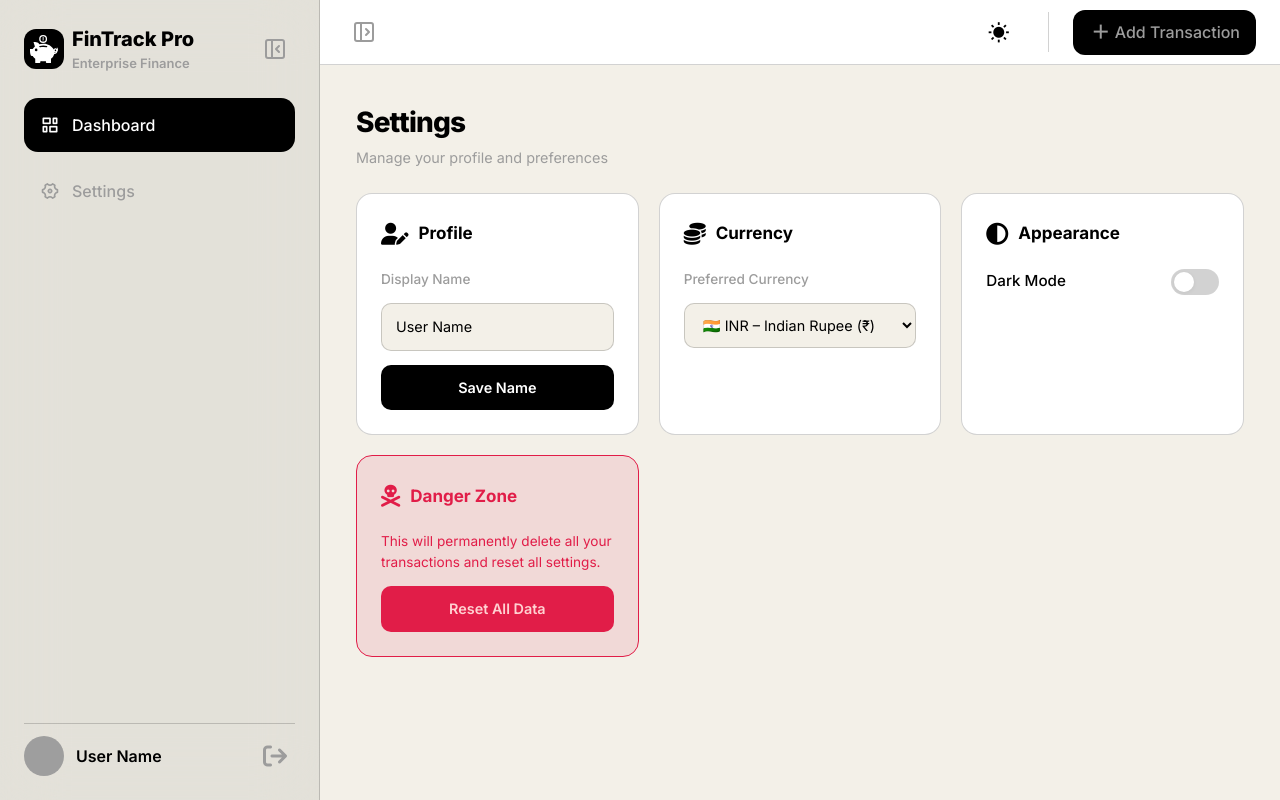
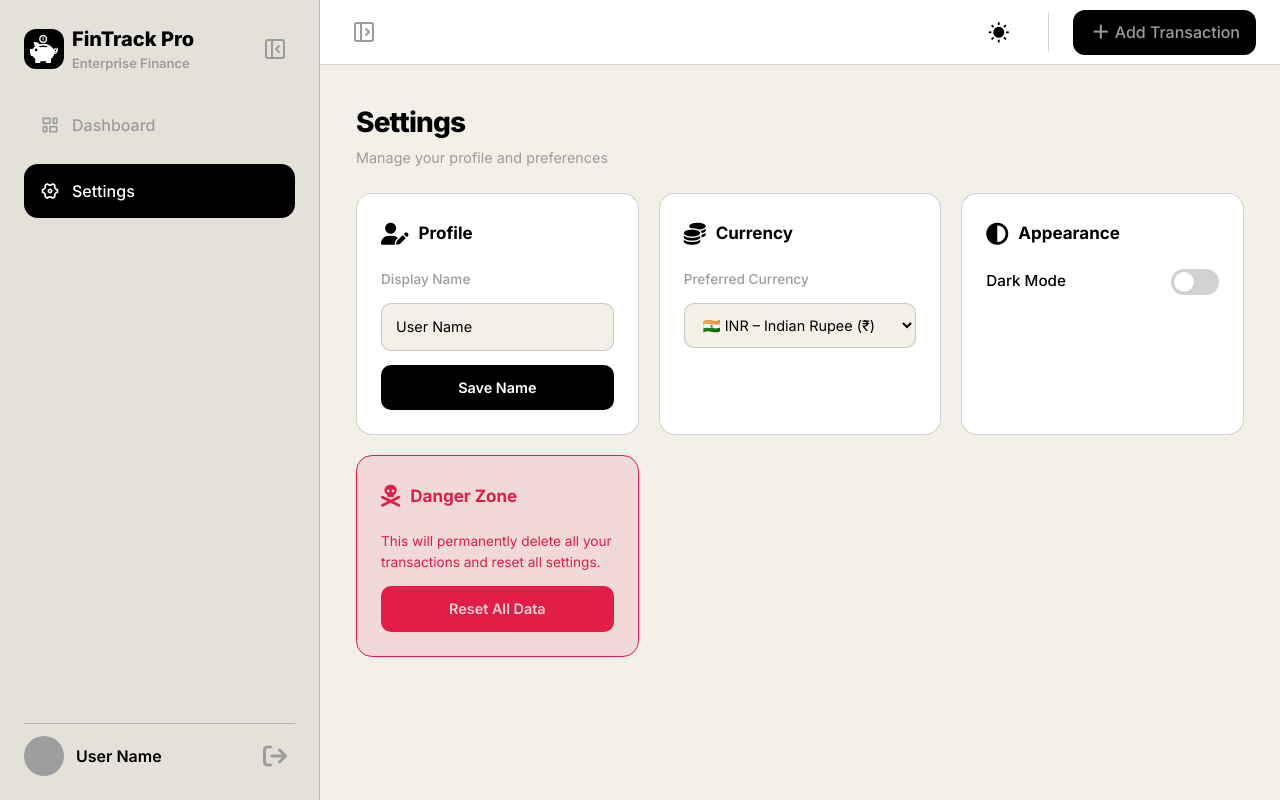
Before and after one commit to Bismay-exe/expense-tracker-redux, a React (Vite) app: page /settings in a window 1280 px wide. Built offline with nearby package versions, Linux system fonts and the light colour scheme; grey boxes are pictures that could not be loaded.

Commit message:
feat(routing): connect Sidebar nav links with NavLink for active route styling

```diff
--- a/src/components/layout/Sidebar.jsx
+++ b/src/components/layout/Sidebar.jsx
@@ -1,4 +1,5 @@
 import React from 'react'
+import { NavLink } from 'react-router'
 
 const Sidebar = () => {
   return (
@@ -29,18 +30,22 @@ const Sidebar = () => {
 
       {/* Navigation Links */}
       <div className="sidebar-nav">
-        <div className="nav-item active">
-          <a href="#">
-            <i className="ri-dashboard-horizontal-line"></i>
-            <span>Dashboard</span>
-          </a>
-        </div>
-        <div className="nav-item">
-          <a href="#">
-            <i className="ri-settings-4-line"></i>
-            <span>Settings</span>
-          </a>
-        </div>
+        <NavLink
+          to="/"
+          end
+          className={({ isActive }) => `nav-item${isActive ? ' active' : ''}`}
+        >
+          <i className="ri-dashboard-horizontal-line"></i>
+          <span>Dashboard</span>
+        </NavLink>
+
+        <NavLink
+          to="/settings"
+          className={({ isActive }) => `nav-item${isActive ? ' active' : ''}`}
+        >
+          <i className="ri-settings-4-line"></i>
+          <span>Settings</span>
+        </NavLink>
       </div>
 
       {/* User Profile + Logout */}
--- a/src/index.css
+++ b/src/index.css
@@ -467,9 +467,6 @@ form {
     padding: 12px 16px;
     border-radius: 14px;
     transition: all 0.3s ease;
-}
-
-.sidebar-nav .nav-item a {
     text-decoration: none;
     color: var(--secondary-color);
     font-weight: 500;
@@ -477,14 +474,10 @@ form {
     display: flex;
     align-items: center;
     gap: 12px;
-    transition: all 0.3s ease;
 }
 
 .sidebar-nav .nav-item:hover {
     background-color: var(--hover-bg-color);
-}
-
-.sidebar-nav .nav-item:hover a {
     color: var(--text-color);
 }
 
@@ -494,10 +487,6 @@ form {
 
 .sidebar-nav .nav-item.active {
     background-color: var(--text-color);
-    color: var(--bg-color);
-}
-
-.sidebar-nav .nav-item.active a {
     color: var(--bg-color);
 }
 
```
